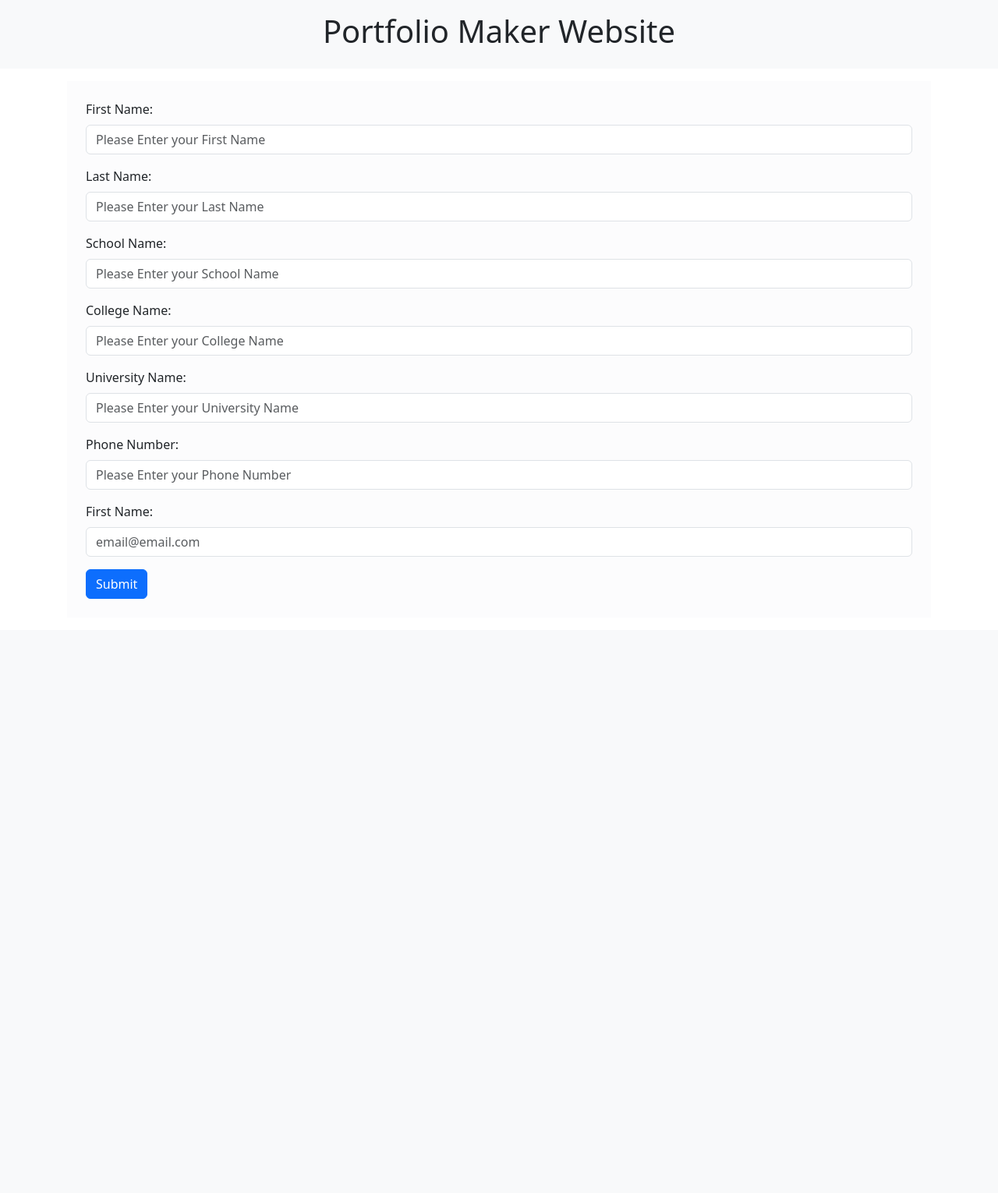
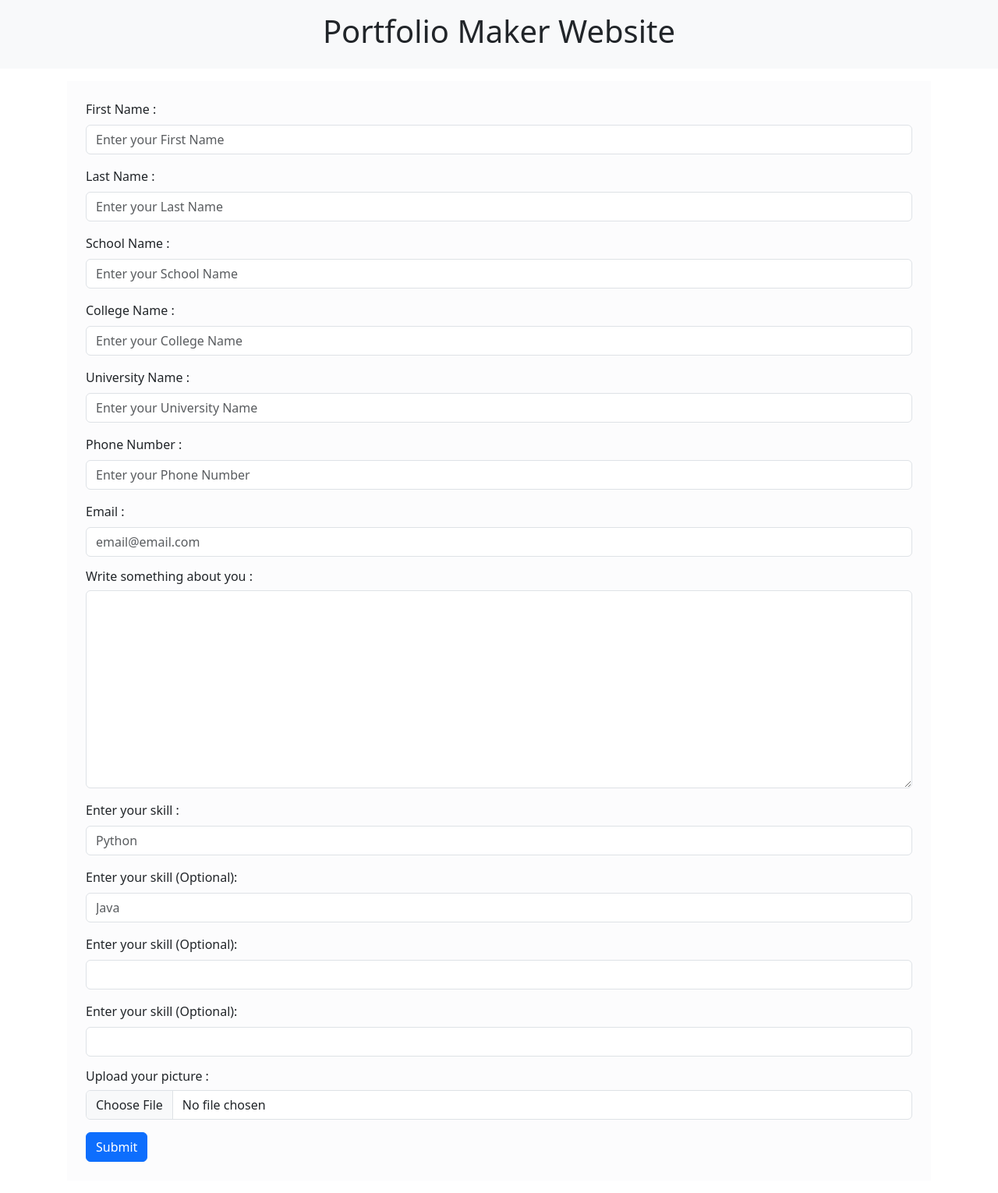
Before and after one commit to sakibtamim/FlaskProject_PortfolioMakerWeb, a Flask app: page /form in a window 1280 px wide. Shown: the whole page at 78% size. Before the commit the page ends 768 px from the top, so only its background shows below. Run offline with Flask 3, Linux system fonts and the light colour scheme; some libraries are stand-ins or nearby versions.

Commit message:
creating form

```diff
--- a/app.py
+++ b/app.py
@@ -1,4 +1,4 @@
-from flask import Flask,render_template
+from flask import Flask,render_template,request
 
 app = Flask(__name__)
 
@@ -15,5 +15,38 @@ def design():
 def form():
     return render_template('form.html')
 
+@app.route('/upload', methods = ["GET","POST"])
+def upload():
+    if request.method == "POST":
+        firstname = request.form.get("firstname")
+        name = request.form.get("lastname")
+        school = request.form.get("school")
+        college = request.form.get("college")
+        university = request.form.get("university")
+        phone = request.form.get("phone")
+        email = request.form.get("email")
+        about = request.form.get("about")
+        skill1 = request.form.get("skill1")
+        skill2 = request.form.get("skill2")
+        skill3 = request.form.get("skill3")
+        skill4 = request.form.get("skill4")
+        pic = request.form.get("pic")
+
+        print(firstname)
+        print(name)
+        print(school)
+        print(college)
+        print(university)
+        print(phone)
+        print(email)
+        print(about)
+        print(skill1)
+        print(skill2)
+        print(skill3)
+        print(skill4)
+        print(pic)
+
+    return "Uploaded"
+
 if __name__ == '__main__':
     app.run(debug=True)
--- a/templates/form.html
+++ b/templates/form.html
@@ -7,36 +7,71 @@
 {% block body %}
 <div class="container p-3">
         <div class="jumbotron p-4 bg-light-subtle">
-            <form>
+            <form action="/upload" method="POST">
               <div class="mb-3">
-                <label for="firstname" name="firstname" class="form-label">First Name:</label>
-                <input type="text" class="form-control" placeholder="Please Enter your First Name" id="firstname">
-              </div>
-              <div class="mb-3">
-                <label for="lastname" name="lastname" class="form-label">Last Name:</label>
-                <input type="text" class="form-control" placeholder="Please Enter your Last Name" id="lastname">
-              </div>
-              <div class="mb-3">
-                <label for="school" name="school" class="form-label">School Name:</label>
-                <input type="text" class="form-control" placeholder="Please Enter your School Name" id="school">
-              </div>
-              <div class="mb-3">
-                <label for="college" name="college" class="form-label">College Name:</label>
-                <input type="text" class="form-control" placeholder="Please Enter your College Name" id="college">
-              </div>
-              <div class="mb-3">
-                <label for="university" name="university" class="form-label">University Name:</label>
-                <input type="text" class="form-control" placeholder="Please Enter your University Name" id="university">
-              </div>
-              <div class="mb-3">
-                <label for="phone" name="phone" class="form-label">Phone Number:</label>
-                <input type="number" class="form-control" placeholder="Please Enter your Phone Number" id="phone">
-              </div>
-              <div class="mb-3">
-                <label for="email" name="email" class="form-label">First Name:</label>
-                <input type="email" class="form-control" placeholder="email@email.com" id="email">
+                <label for="firstname" class="form-label">First Name :</label>
+                <input type="text" name="firstname"  class="form-control" placeholder="Enter your First Name" id="firstname" required>
               </div>
 
+              <div class="mb-3">
+                <label for="lastname" class="form-label">Last Name :</label>
+                <input type="text" name="lastname" class="form-control" placeholder="Enter your Last Name" id="lastname" required>
+              </div>
+
+              <div class="mb-3">
+                <label for="school" class="form-label">School Name :</label>
+                <input type="text" name="school" class="form-control" placeholder="Enter your School Name" id="school" required>
+              </div>
+
+              <div class="mb-3">
+                <label for="college" class="form-label">College Name :</label>
+                <input type="text" name="college" class="form-control" placeholder="Enter your College Name" id="college" required>
+              </div>
+
+              <div class="mb-3">
+                <label for="university"  class="form-label">University Name :</label>
+                <input type="text" name="university" class="form-control" placeholder="Enter your University Name" id="university" required>
+              </div>
+
+              <div class="mb-3">
+                <label for="phone" class="form-label">Phone Number :</label>
+                <input type="number" name="phone" class="form-control" placeholder="Enter your Phone Number" id="phone" required>
+              </div>
+
+              <div class="mb-3">
+                <label for="email" class="form-label">Email :</label>
+                <input type="email" name="email" class="form-control" placeholder="email@email.com" id="email" required>
+              </div>
+
+              <div class="mb-3">
+                  <h6>Write something about you :</h6>
+                  <textarea name="about" class="form-control" id="about" rows="10"></textarea>
+              </div>
+
+              <div class="mb-3">
+                <label for="skill1" class="form-label">Enter your skill :</label>
+                <input type="text" name="skill1" class="form-control" placeholder="Python" id="skill1" required>
+              </div>
+
+              <div class="mb-3">
+                <label for="skill2" class="form-label">Enter your skill (Optional):</label>
+                <input type="text" name="skill2" class="form-control" placeholder="Java" id="skill2">
+              </div>
+
+              <div class="mb-3">
+                <label for="skill3" class="form-label">Enter your skill (Optional):</label>
+                <input type="text" name="skill3" class="form-control" placeholder="" id="skill3">
+              </div>
+
+              <div class="mb-3">
+                <label for="skill4" class="form-label">Enter your skill (Optional):</label>
+                <input type="text" name="skill4" class="form-control" placeholder="" id="skill4">
+              </div>
+
+              <div class="mb-3">
+                <h6>Upload your picture :</h6>
+                <input type="file" name="pic" class="form-control" id="inputGroupFile04" aria-describedby="inputGroupFileAddon04" aria-label="Upload" required>
+              </div>
 
               <button type="submit" class="btn btn-primary">Submit</button>
             </form>
```
